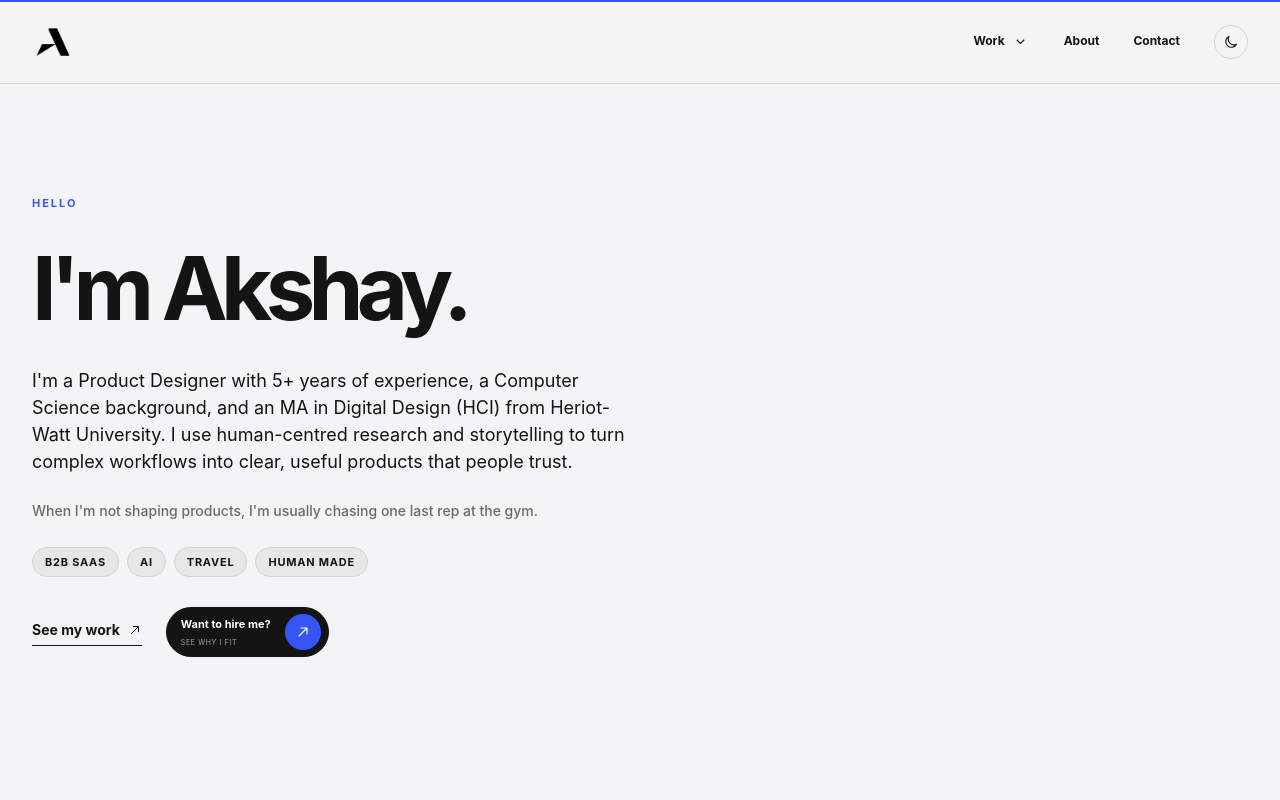
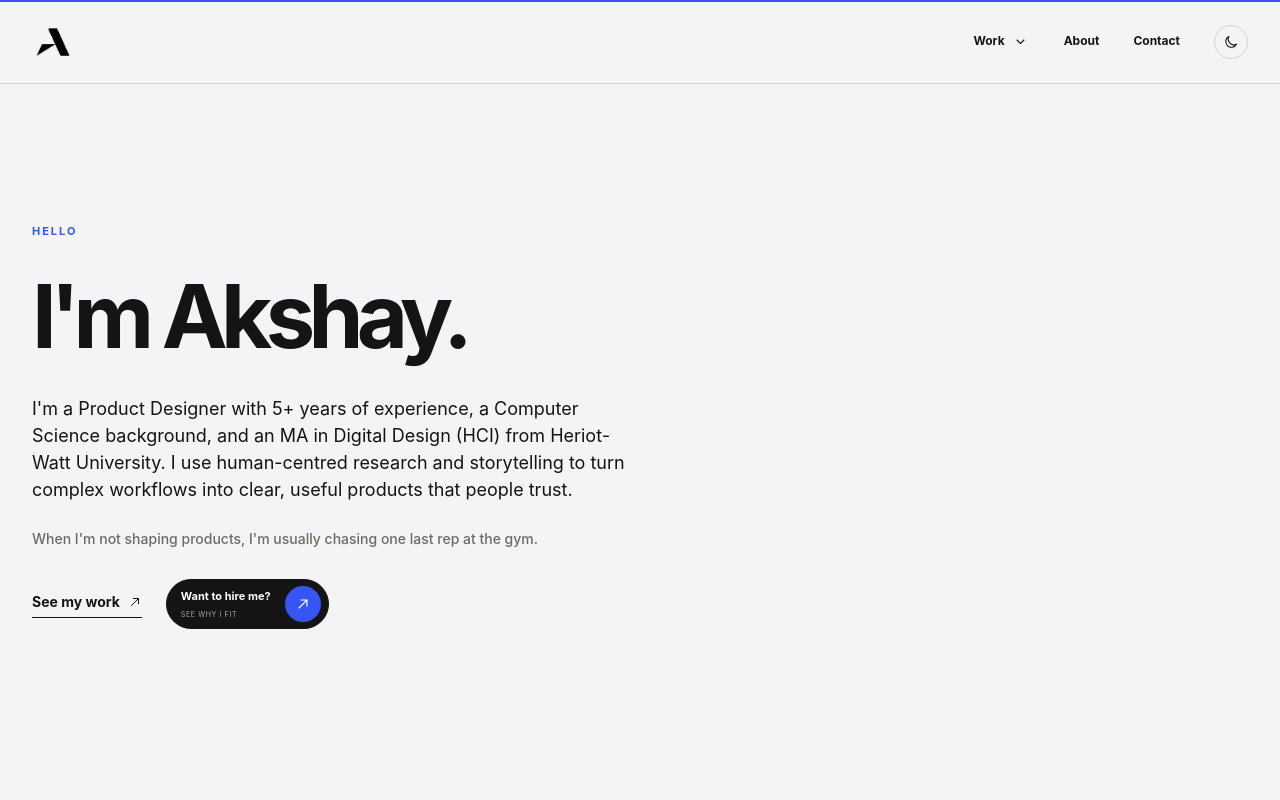
Before and after one commit to Akshayux/akshay-portfolio, a Next.js app: page / in a window 1280 px wide. Shown: the top 800 px of the page. Built offline with nearby package versions, Linux system fonts and the light colour scheme.

Commit message:
Remove hero industry pills

```diff
--- a/app/page.tsx
+++ b/app/page.tsx
@@ -12,9 +12,6 @@ export default function Home(){return <PageFrame>
       <div className="hero-intro">
         <p>I&apos;m a Product Designer with 5+ years of experience, a Computer Science background, and an MA in Digital Design (HCI) from Heriot-Watt University. I use human-centred research and storytelling to turn complex workflows into clear, useful products that people trust.</p>
         <p className="hero-signoff">When I&apos;m not shaping products, I&apos;m usually chasing one last rep at the gym.</p>
-        <div className="hero-expertise-pills" aria-label="Industries and product experience">
-          <span>B2B SaaS</span><span>AI</span><span>Travel</span><span>Human made</span>
-        </div>
         <div className="hero-cta-row"><Link className="text-link" href="/work" data-cursor-label="View">See my work <Arrow/></Link><RecruiterBrief/></div>
       </div>
     </div>
```
